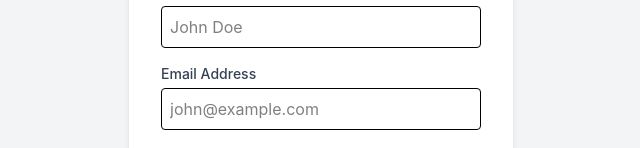
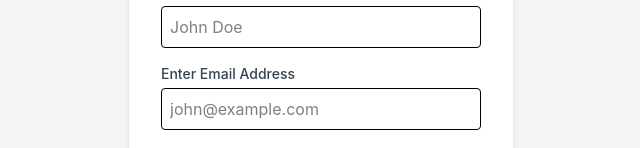
Before and after one commit to dev-oriel/Uzimanode-Frontend, a React (Vite) app: page /signup in a window 1280 px wide. Shown: the part 241-389 px from the top of the page, without its empty margins (319-959 px from the left). Built offline with nearby package versions, Linux system fonts and the light colour scheme.

Commit message:
Modified signup

```diff
--- a/src/pages/Signup.jsx
+++ b/src/pages/Signup.jsx
@@ -56,7 +56,7 @@ export default function Signup() {
         {/* Email Input */}
         <div className="mb-4">
           <label className="block text-sm font-medium text-gray-700 mb-1">
-            Email Address
+            Enter Email Address
           </label>
           <input
             type="email"
```
